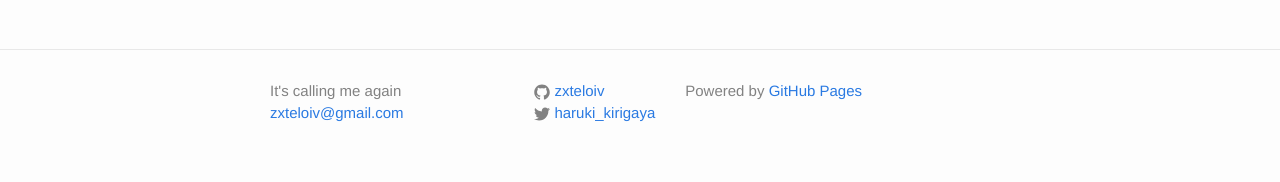
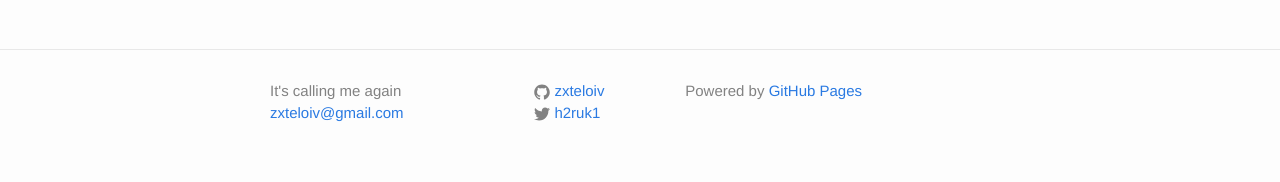
Before and after one commit to zxteloiv/zxteloiv.github.io, a Jekyll site: the page built from index.html, in a window 1280 px wide. Shown: the part 1197-1379 px from the top of the page. Built offline with Jekyll 4.4.1, drawn with Linux system fonts in a browser that asks for light colours.

```diff
--- a/_config.yml
+++ b/_config.yml
@@ -3,8 +3,8 @@
 email: zxteloiv@gmail.com
 description: 僕は僕のことが知りたい...
 baseurl: "" # the subpath of your site, e.g. /blog/
-url: "http://libzx.so" # the base hostname & protocol for your site
-twitter_username: haruki_kirigaya
+url: "https://blog.parsing.nl" # the base hostname & protocol for your site
+twitter_username: h2ruk1
 github_username:  zxteloiv
 
 # Build settings
```
